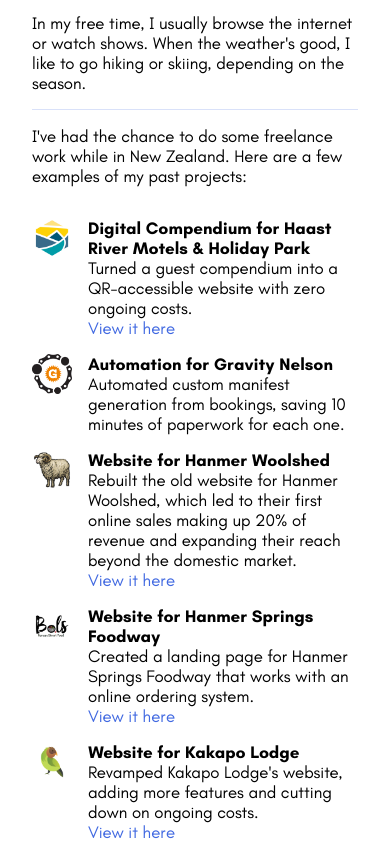
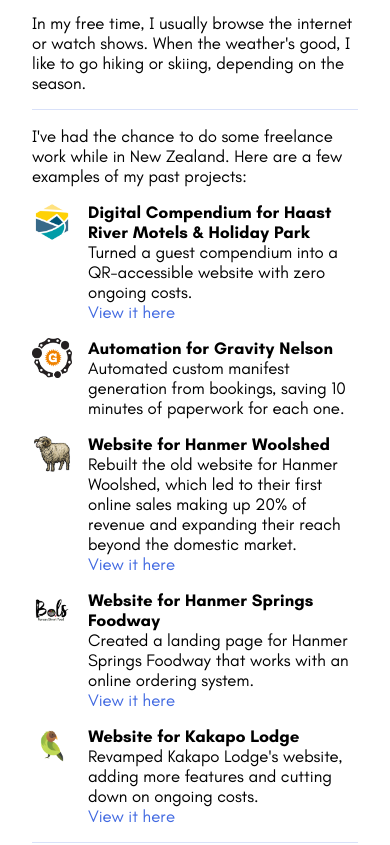
Before and after one commit to NgoJunHaoJason/my-website, a plain HTML site: page index.html in a window 390 px wide. Shown: the part 1009-1854 px from the top of the page. Drawn offline with Linux system fonts and the light colour scheme.

Commit message:
Reduce gap in projects section on mobile

```diff
--- a/styles.css
+++ b/styles.css
@@ -139,6 +139,10 @@ div#projects-section {
   display: flex;
   flex-direction: column;
   gap: 32px;
+
+  @media (width < 768px) {
+    gap: 16px;
+  }
 }
 
 div#projects {
```
